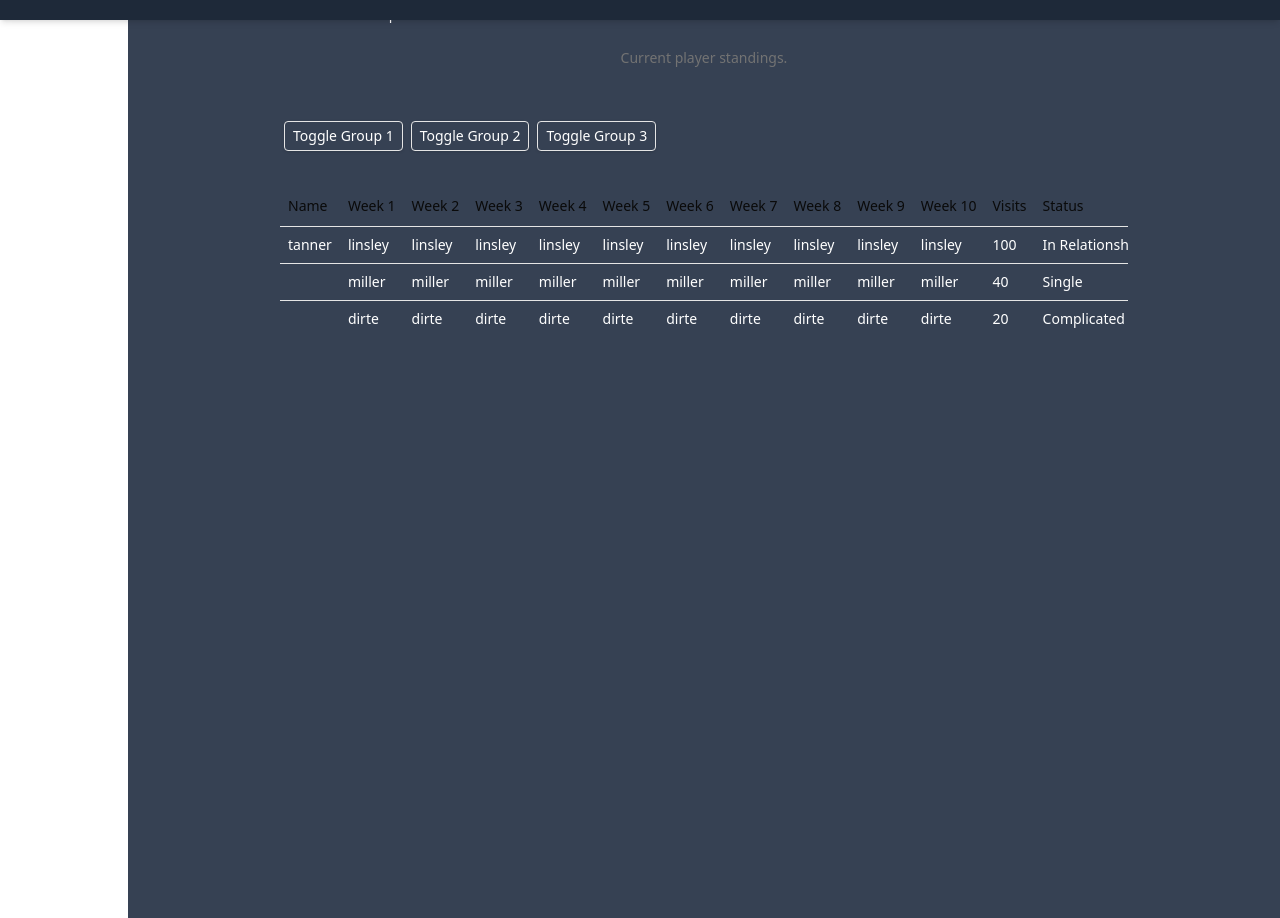
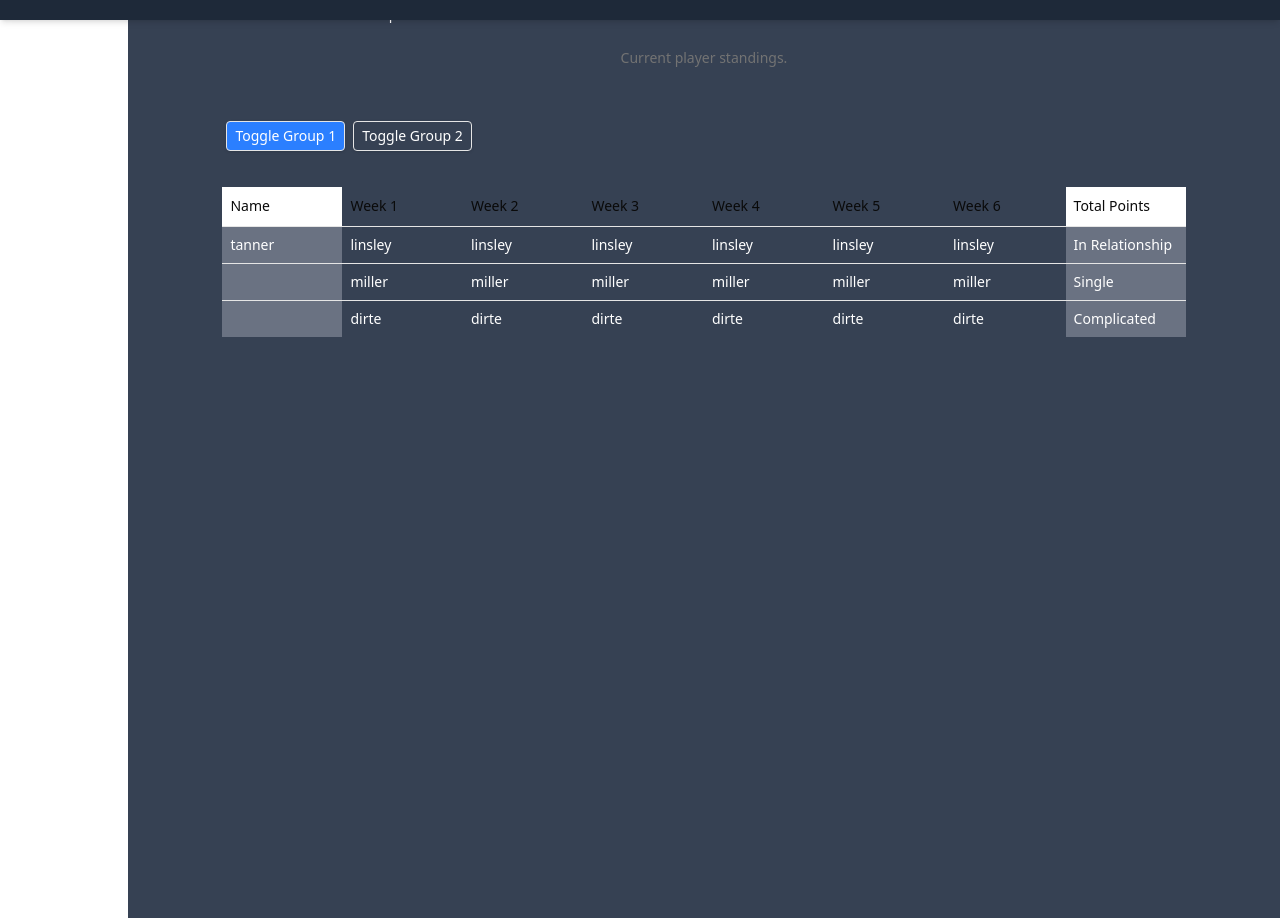
Before and after one commit to williamscodebox/ffApp, a React (Vite) app in the folder frontend/: page /menu in a window 1280 px wide. Shown: the part 780-1698 px from the top of the page. Built offline with nearby package versions, Linux system fonts and the light colour scheme; sample sign-in values are in the browser's storage.

Commit message:
updated data-table

```diff
--- a/frontend/src/pages/Auth/Menu.jsx
+++ b/frontend/src/pages/Auth/Menu.jsx
@@ -25,7 +25,7 @@ const Menu = () => {
             <p>Welcome {userInfo.username}</p>
           </div>
           <ScoreBoard />
-          <div className="w-[75%] flex justify-center">
+          <div className="w-[85%] flex justify-center">
             <DemoPage />
           </div>
         </div>
--- a/frontend/src/pages/User/TableScoreBoard/columns.jsx
+++ b/frontend/src/pages/User/TableScoreBoard/columns.jsx
@@ -79,7 +79,7 @@ export const columns = [
   },
   {
     accessorKey: "status",
-    header: "Status",
+    header: "Total Points",
     footer: (props) => props.column.id,
   },
   // {
--- a/frontend/src/pages/User/TableScoreBoard/data-table.jsx
+++ b/frontend/src/pages/User/TableScoreBoard/data-table.jsx
@@ -13,14 +13,17 @@ import {
   TableHeader,
   TableRow,
 } from "@/components/ui/table";
-import { useReducer, useState } from "react";
+import { useEffect, useReducer, useState } from "react";
 
 export function DataTable({ columns, data }) {
   const [tableColumns] = useState(() => [...columns]);
+
+  const [activeGroupIndex, setActiveGroupIndex] = useState(0);
+
+  const columnsPerGroup = 6;
+  const columnGroups = [];
+
   const [columnVisibility, setColumnVisibility] = useState({});
-
-  const columnsPerGroup = 5;
-  const columnGroups = [];
 
   const rerender = useReducer(() => ({}), {})[1];
 
@@ -38,8 +41,30 @@ export function DataTable({ columns, data }) {
     getPaginationRowModel: getPaginationRowModel(),
   });
 
+  useEffect(() => {
+    const allCols = table.getAllLeafColumns();
+    const visibility = {};
+
+    // Always show the first and last
+    visibility[allCols[0].id] = true;
+    visibility[allCols[allCols.length - 1].id] = true;
+
+    const toggleable = allCols.slice(1, -1);
+    const visibleGroup = toggleable.slice(0, columnsPerGroup);
+
+    allCols.forEach((col) => {
+      visibility[col.id] =
+        col.id === allCols[0].id ||
+        col.id === allCols[allCols.length - 1].id ||
+        visibleGroup.includes(col);
+    });
+
+    setColumnVisibility(visibility);
+    setActiveGroupIndex(0);
+  }, [table]);
+
   const allColumns = table.getAllLeafColumns();
-  const toggleableColumns = allColumns.slice(1); // skip column 0
+  const toggleableColumns = allColumns.slice(1, -1); // skip column 0
 
   for (let i = 0; i < toggleableColumns.length; i += columnsPerGroup) {
     columnGroups.push(toggleableColumns.slice(i, i + columnsPerGroup));
@@ -56,25 +81,52 @@ export function DataTable({ columns, data }) {
             <button
               key={groupIndex}
               onClick={() => {
-                group.forEach((col) => col.toggleVisibility(!allVisible));
+                const newVisibility = {};
+
+                // Always show first and last columns
+                newVisibility[allColumns[0].id] = true;
+                newVisibility[allColumns[allColumns.length - 1].id] = true;
+
+                // Show selected group
+                toggleableColumns.forEach((col) => {
+                  newVisibility[col.id] = group.includes(col);
+                });
+
+                setColumnVisibility(newVisibility);
+
+                setActiveGroupIndex(groupIndex); // ← track active group
               }}
-              className="m-1 px-2 py-1 border rounded shadow text-sm"
+              className={`m-1 px-2 py-1 border rounded shadow text-sm ${
+                activeGroupIndex === groupIndex ? "bg-blue-500 text-white" : ""
+              }`}
             >
-              Toggle Group {groupIndex + 1}
+              Toggle Group {groupIndex + 1} {/*/ / Shows the group number */}
             </button>
           );
         })}
       </div>
 
       {/* // Table starts here */}
+      <div className="overflow-x-auto">
         <div className="h-4" />
-      <Table>
+        <Table className="table-fixed w-full">
           <TableHeader>
             {/*  /// This is the header of the table */}
             {table.getHeaderGroups().map((headerGroup) => (
               <TableRow key={headerGroup.id}>
                 {headerGroup.headers.map((header) => (
-                <TableHead key={header.id} colSpan={header.colSpan}>
+                  <TableHead
+                    key={header.id}
+                    colSpan={header.colSpan}
+                    className={
+                      header.column.id === allColumns[0].id
+                        ? "sticky left-0 w-30 z-10 bg-white"
+                        : header.column.id ===
+                          allColumns[allColumns.length - 1].id
+                        ? "sticky right-0 w-30 z-10 bg-white"
+                        : ""
+                    }
+                  >
                     {header.isPlaceholder
                       ? null
                       : flexRender(
@@ -90,7 +142,17 @@ export function DataTable({ columns, data }) {
             {table.getRowModel().rows.map((row) => (
               <TableRow key={row.id}>
                 {row.getVisibleCells().map((cell) => (
-                <TableCell key={cell.id}>
+                  <TableCell
+                    key={cell.id}
+                    className={
+                      cell.column.id === allColumns[0].id
+                        ? "sticky left-0 z-10 bg-gray-500"
+                        : cell.column.id ===
+                          allColumns[allColumns.length - 1].id
+                        ? "sticky right-0 z-10 bg-gray-500"
+                        : ""
+                    }
+                  >
                     {flexRender(cell.column.columnDef.cell, cell.getContext())}
                   </TableCell>
                 ))}
@@ -98,6 +160,7 @@ export function DataTable({ columns, data }) {
             ))}
           </TableBody>
         </Table>
+      </div>
       <div className="h-4" />
       {/* This will show which columns are visible */}
       {/* <div className="h-4" />
```
Lines whose indentation alone changed are shown as unchanged.
